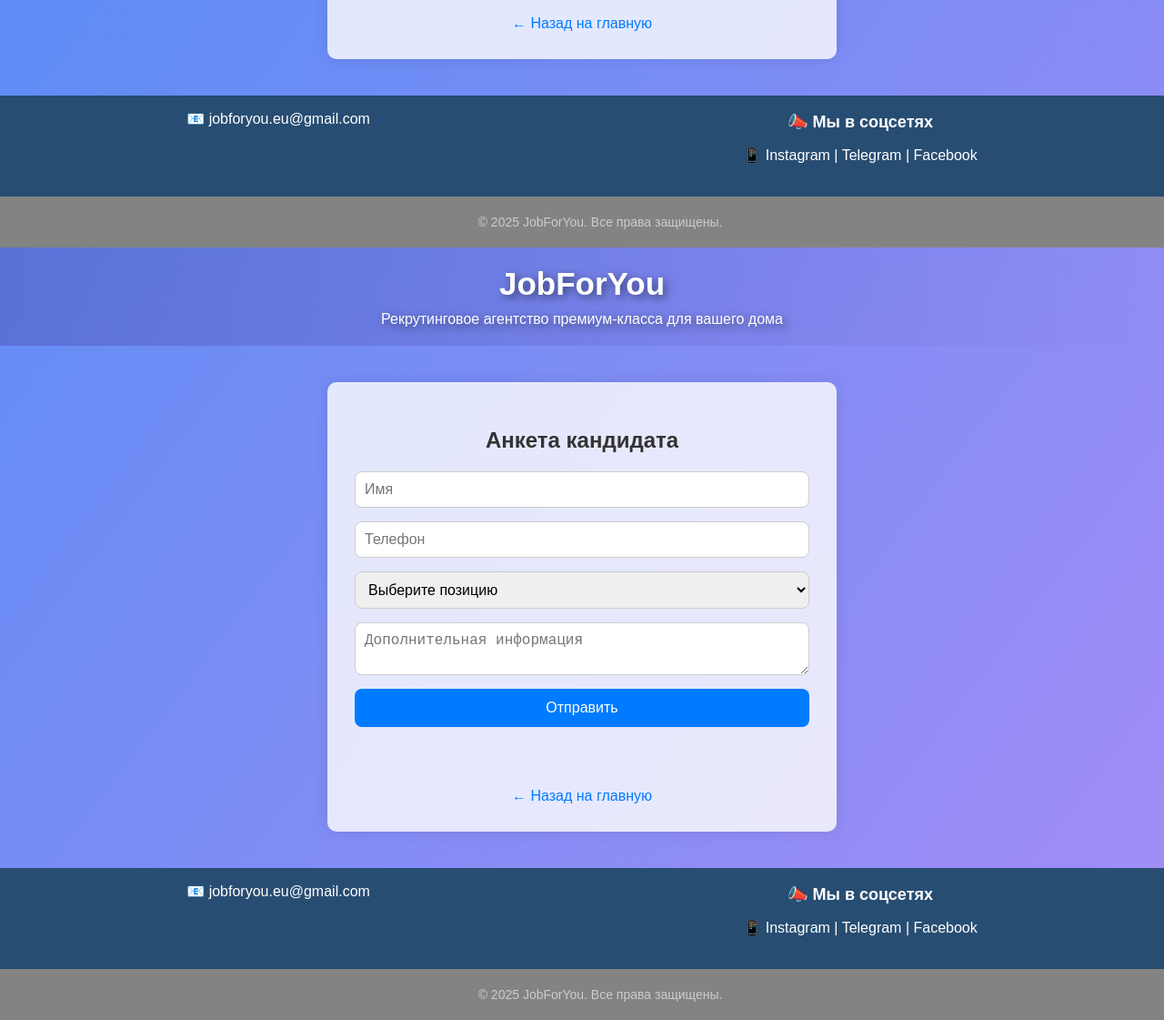
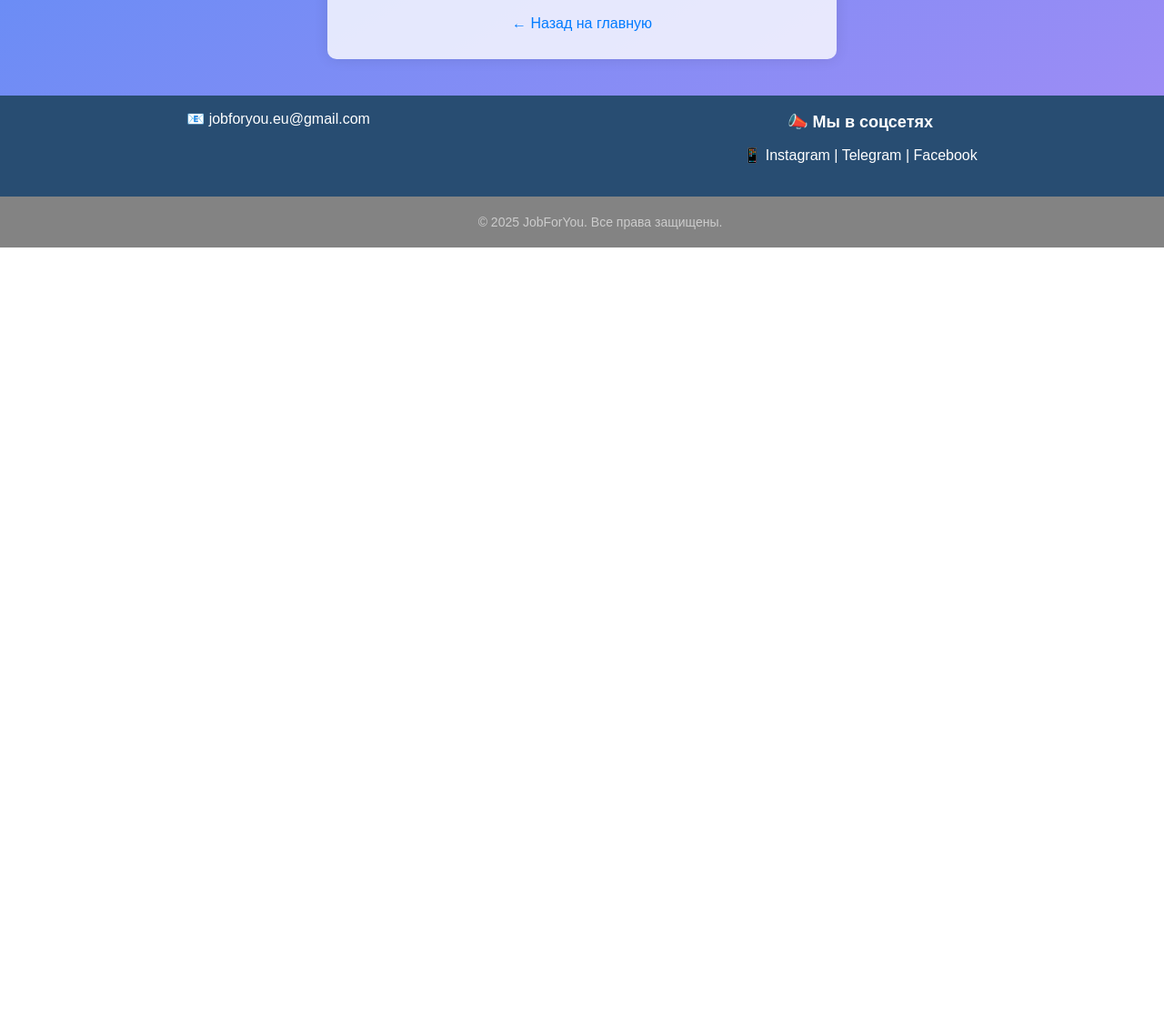
Before and after one commit to BlackCJloHuk/Job-For-You, a plain HTML site: page resume.html in a window 1280 px wide. Shown: the part 577-1698 px from the top of the page at 91% size. After the commit the page ends 849 px from the top, so only its background shows below. Drawn offline with Linux system fonts and the light colour scheme.

Commit message:
Update resume.html

```diff
--- a/resume.html
+++ b/resume.html
@@ -50,58 +50,7 @@
     </div>
     <p class="footer-copy">© 2025 JobForYou. Все права защищены.</p>
   </footer>
-<!DOCTYPE html>
-<html lang="ru">
-<head>
-  <meta charset="UTF-8" />
-  <meta name="viewport" content="width=device-width, initial-scale=1.0"/>
-  <title>Анкета кандидата</title>
-  <link rel="stylesheet" href="styles.css" />
-  <link rel="stylesheet" href="work_survey.css" />
-</head>
-<body>
-  <header class="header">
-    <h1 class="head-coment">JobForYou</h1>
-    <p>Рекрутинговое агентство премиум-класса для вашего дома</p>
-  </header>
 
-  <main>
-    <section class="application-form">
-      <h2>Анкета кандидата</h2>
-      <form id="telegramForm">
-        <input type="text" id="name" placeholder="Имя" required />
-        <input type="tel" id="phone" placeholder="Телефон" required />
-        <select id="position" required>
-          <option disabled selected>Выберите позицию</option>
-          <option>Водитель</option>
-          <option>Охрана</option>
-          <option>Техподдержка</option>
-          <option>Повар</option>
-          <option>Няня</option>
-          <option>Гувернёр</option>
-          <option>Батлер</option>
-          <option>Управляющий</option>
-        </select>
-        <textarea id="message" placeholder="Дополнительная информация"></textarea>
-        <button type="submit">Отправить</button>
-        <p id="form-status" class="form-status"></p>
-      </form>
-      <a class='back-link' href='/'>← Назад на главную</a>
-    </section>
-  </main>
-
-  <footer class="footer">
-    <div class="footer-content">
-      <div class="footer-block">
-        <p>📧 jobforyou.eu@gmail.com</p>
-      </div>
-      <div class="footer-block">
-        <h3>📣 Мы в соцсетях</h3>
-        <p>📱 Instagram | Telegram | Facebook</p>
-      </div>
-    </div>
-    <p class="footer-copy">© 2025 JobForYou. Все права защищены.</p>
-  </footer>
   <script>
     document.getElementById("telegramForm").addEventListener("submit", function (e) {
       e.preventDefault();
```
